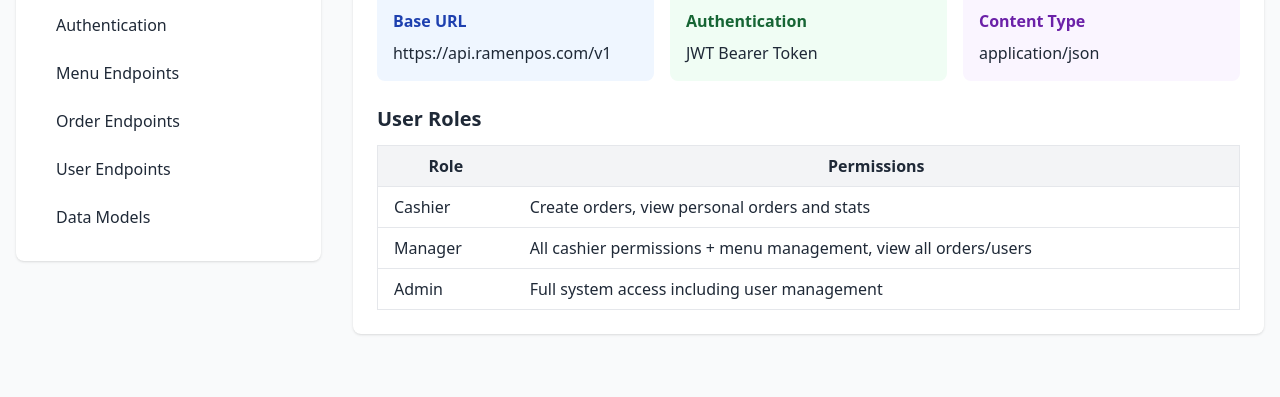
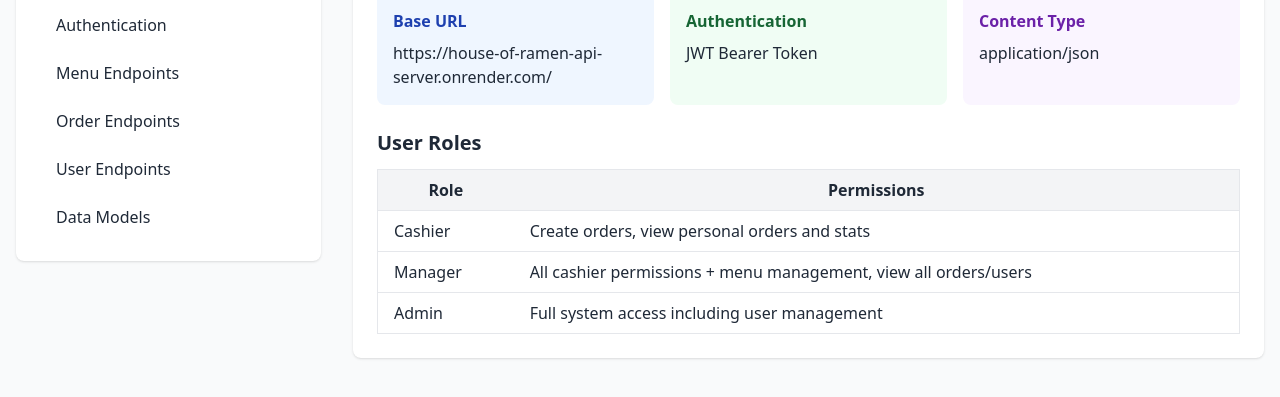
Before and after one commit to MhassaanK68/pos-documentation, a plain HTML site: page index.html in a window 1280 px wide. Shown: the part 207-604 px from the top of the page. Drawn offline with nearby package versions, Linux system fonts and the light colour scheme.

Commit message:
updated api url

```diff
--- a/index.html
+++ b/index.html
@@ -167,7 +167,7 @@
                 <div class="grid grid-cols-1 md:grid-cols-3 gap-4 mb-6">
                     <div class="bg-blue-50 p-4 rounded-lg">
                         <h3 class="font-semibold text-blue-800">Base URL</h3>
-                        <p class="mt-2">https://api.ramenpos.com/v1</p>
+                        <p class="mt-2">https://house-of-ramen-api-server.onrender.com/</p>
                     </div>
                     <div class="bg-green-50 p-4 rounded-lg">
                         <h3 class="font-semibold text-green-800">Authentication</h3>
```
